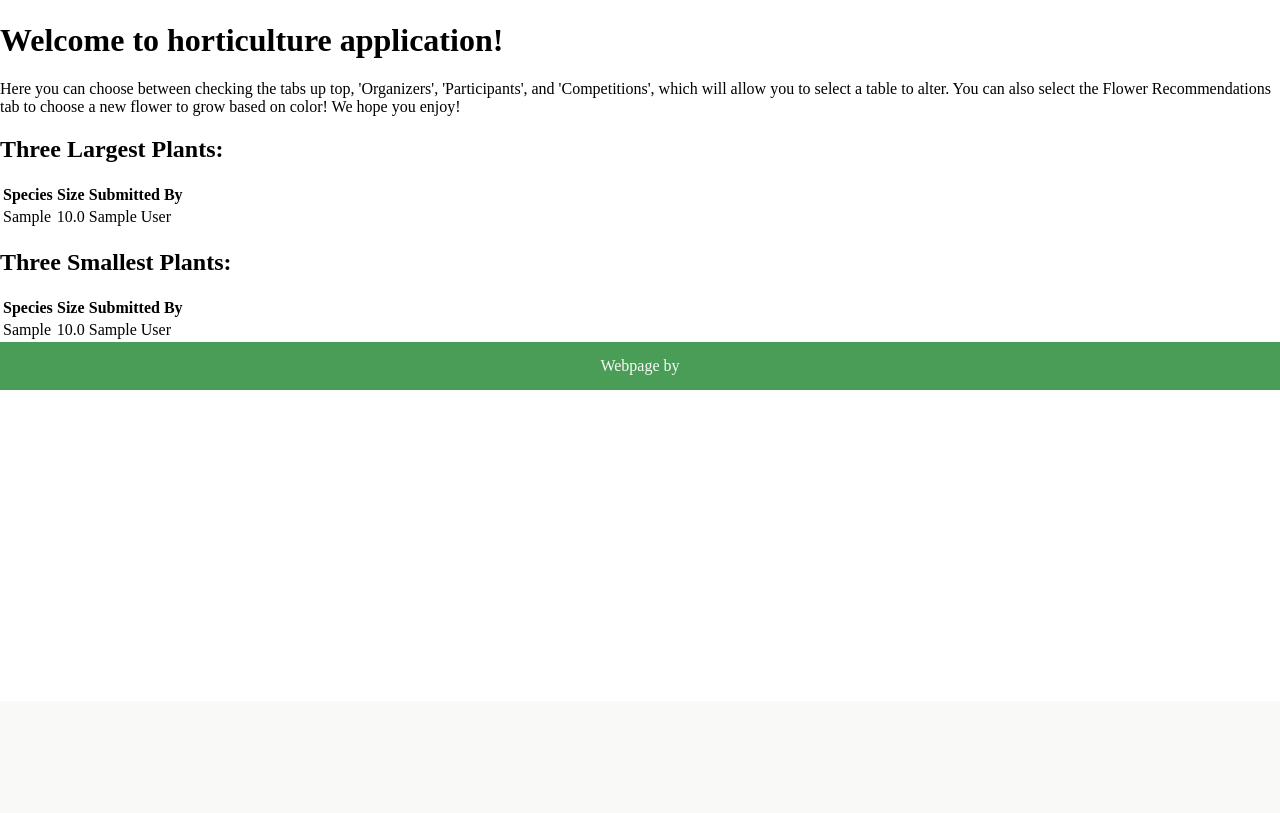
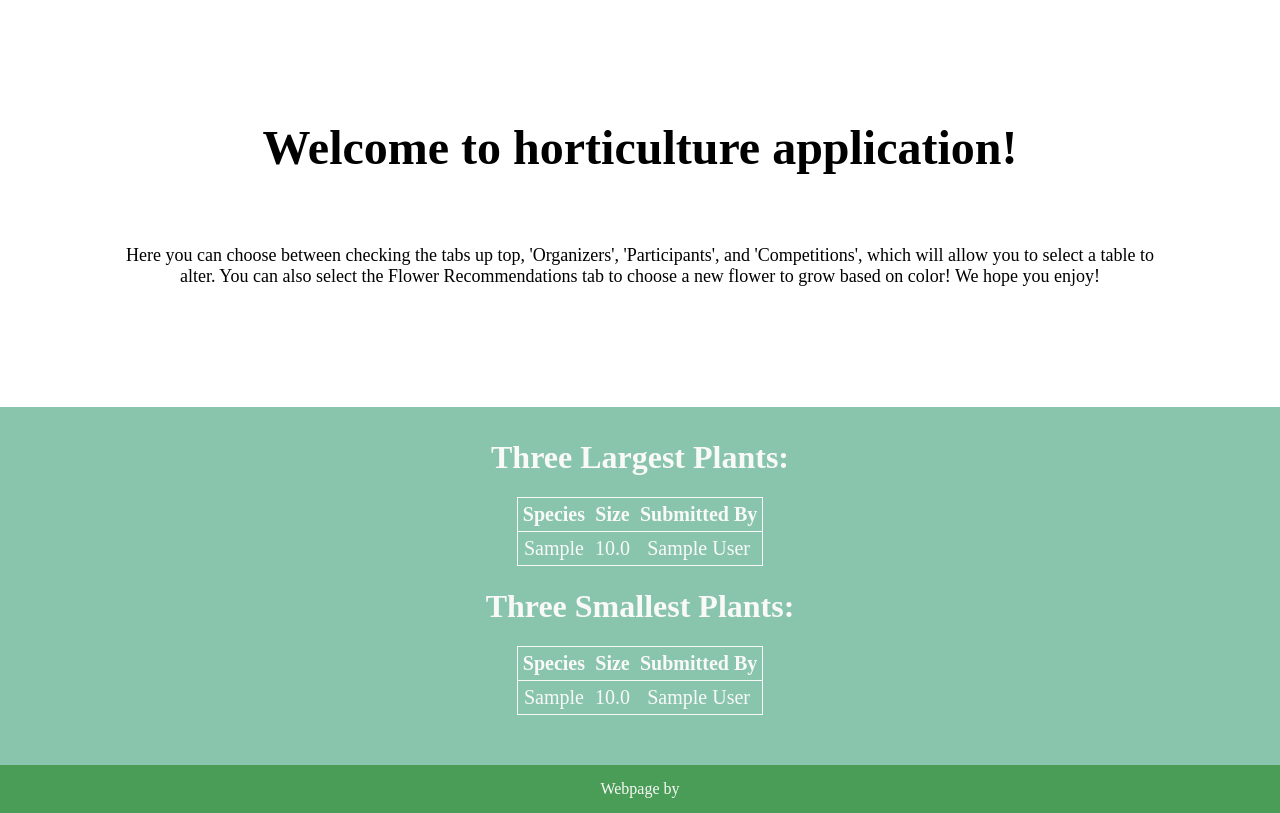
Before and after one commit to iKeiNagai/Django, a Django app: page / in a window 1280 px wide. Shown: the part 99-912 px from the top of the page. Before the commit the page ends 489 px from the top, so only its background shows below. Run offline with Django 5.2, Linux system fonts and the light colour scheme; tables that the repository leaves empty hold one stand-in row (values such as "Sample post").

Commit message:
styled home

```diff
--- a/dbproject/app/static/home.css
+++ b/dbproject/app/static/home.css
@@ -9,6 +9,7 @@
 
 .header2{
     display: flex;
+    flex-direction: column;
     padding: 120px;
     gap: 60px;
 }
@@ -22,19 +23,22 @@
 .text1{
     font-size:48px;
     font-weight: 800;
+    text-align: center;
 }
 
 .text2{
     font-size: 18px;
     margin-top: 10px;
+    text-align: center;
 }
 
 .second{
-    background-color: rgb(117, 120, 141);
+    background-color: rgb(137, 197, 172);
     display: flex;
+    flex-direction: column;
     flex-wrap: wrap;
     justify-content: space-evenly;
-    align-items: baseline;
+    align-items: center;
     padding: 10px 150px 50px;
     text-align: center;
     color:#f9faf8;;
@@ -137,3 +141,16 @@ body{
     flex-direction: column;
     margin: 0;
 }
+
+table{
+    border: 1px solid white;
+    border-collapse: collapse;
+    font-size: 20px;
+}
+
+td,th{
+    padding: 5px;
+}
+tr{
+    border: 1px solid;
+}
--- a/dbproject/app/templates/home.html
+++ b/dbproject/app/templates/home.html
@@ -20,17 +20,21 @@
             <a href="{% url 'pflowers' %}"><li>Flower Recommendations</li></a>
         </ul>
     </div>
-
-    <div>
-        <!--Block when u extend this home file-->
-        {% block content%}
-        <h1>Welcome to horticulture application!</h1>
-
+      <!--Block when u extend this home file-->
+      {% block content%}
+    <div class="header2">
+        <div class="text1">
+        Welcome to horticulture application!
+        </div>
+        <div class="text2">
         Here you can choose between checking the tabs up top, 'Organizers', 'Participants', and 'Competitions',
         which will allow you to select a table to alter. You can also select the Flower Recommendations tab to
         choose a new flower to grow based on color! We hope you enjoy!
+        </div>
 
-        <h2>Three Largest Plants:</h2>
+    </div>
+    <div class="second">
+        <h1>Three Largest Plants:</h1>
         <table>
             <thead>
                 <tr>
@@ -50,7 +54,7 @@
             </tbody>
         </table>
 
-        <h2>Three Smallest Plants:</h2>
+        <h1>Three Smallest Plants:</h1>
         <table>
             <thead>
                 <tr>
@@ -69,9 +73,8 @@
                 {% endfor %}
             </tbody>
         </table>
-        {% endblock %}
     </div>
-
+    {% endblock %}
         <div class="footer">
            Webpage by
         </div>
```
